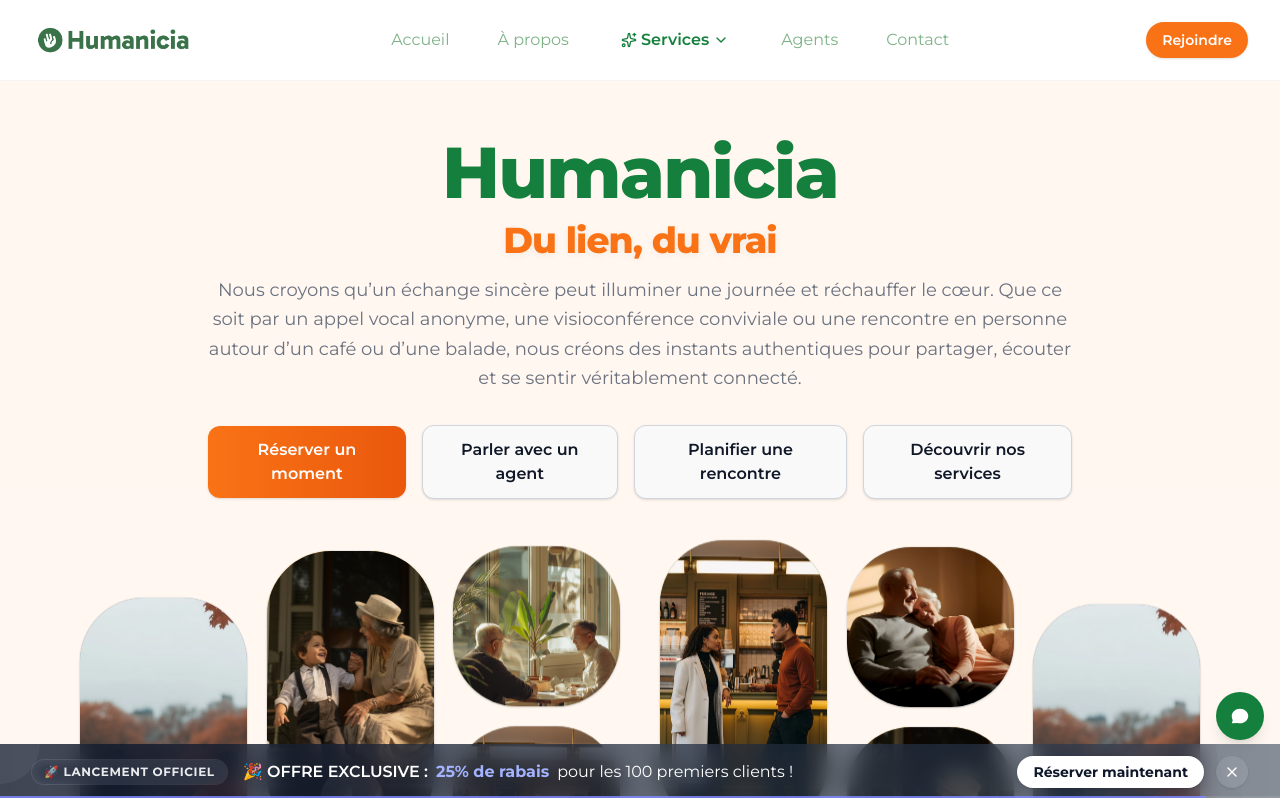
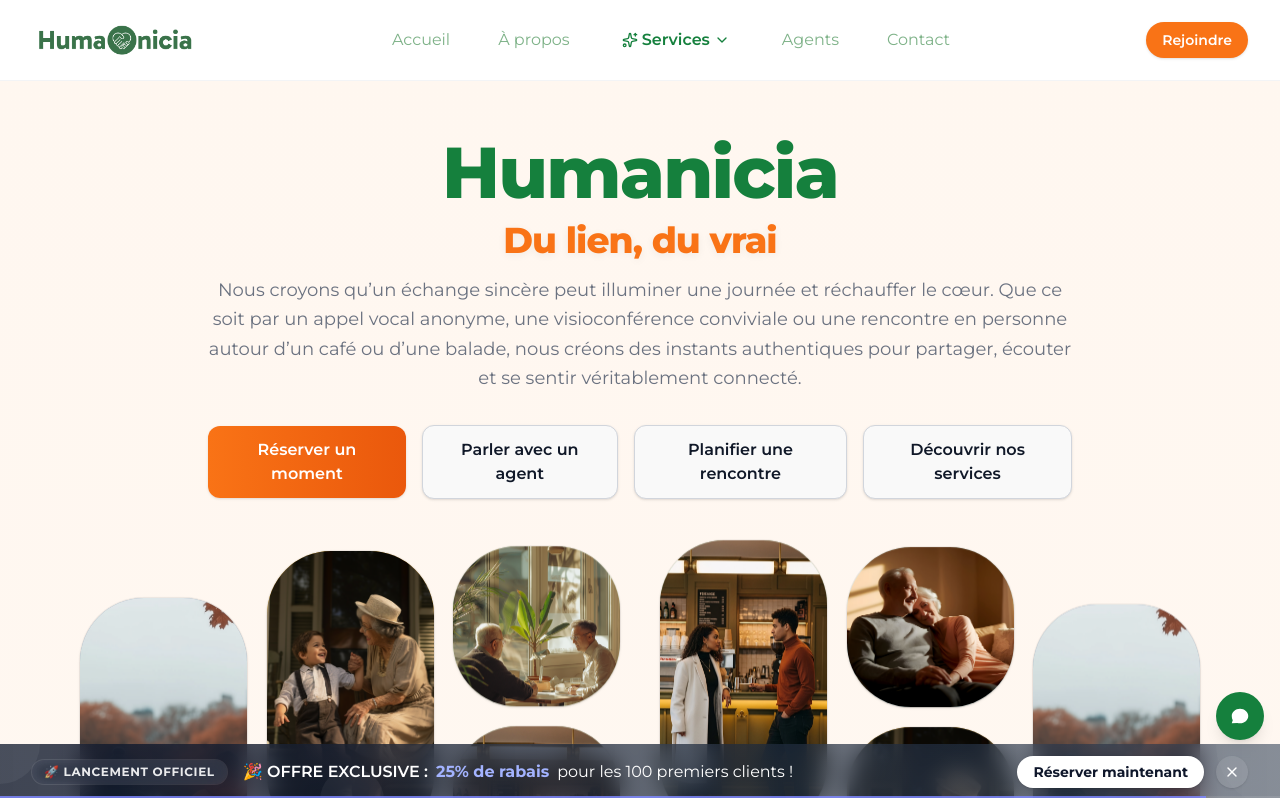
Before and after one commit to DigitariaWebs/Humanicia, a Next.js app: page / in a window 1280 px wide. Shown: the top 798 px of the page. Built offline with nearby package versions, Linux system fonts and the light colour scheme.

Commit message:
Updated the Logo and the FavIcon

```diff
--- a/src/components/layout/Footer.tsx
+++ b/src/components/layout/Footer.tsx
@@ -68,8 +68,8 @@ export default function Footer() {
               <Image
                 src="/Logo.png"
                 alt="Humanicia Logo"
-                width={32}
-                height={32}
+                width={428}
+                height={428}
                 className="h-8 w-auto"
               />
             </div>
--- a/src/components/layout/Header.tsx
+++ b/src/components/layout/Header.tsx
@@ -161,8 +161,8 @@ export default function Header() {
                 <Image
                   src="/Logo.png"
                   alt="Humanicia Logo"
-                  width={32}
-                  height={32}
+                  width={428}
+                  height={428}
                   className="h-8 w-auto"
                 />
               </Link>
```
Also changed, not shown: public/Logo.png, public/LogoFavIcon.png.
